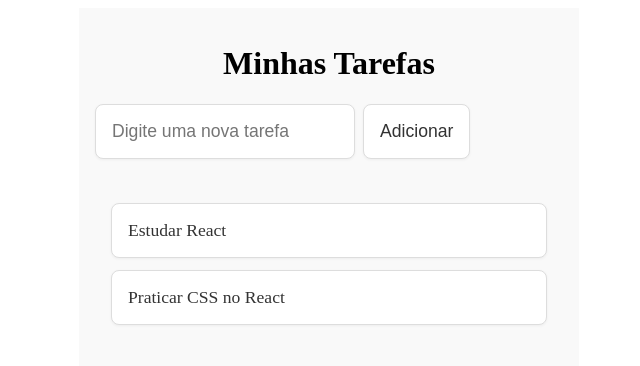
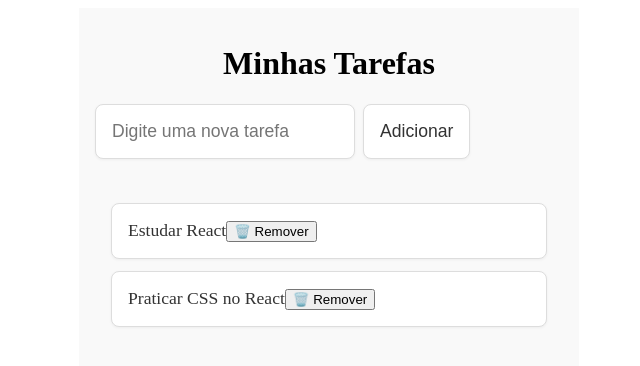
Before and after one commit to Andrelissg/PROJETO_7, a React (Vite) app in the folder proj-7/: page / in a window 1280 px wide. Shown: the top 366 px of the page, without its empty margins (311-951 px from the left). Built offline with nearby package versions, Linux system fonts and the light colour scheme.

Commit message:
feat: adiciona funcionalidade de remoção de tarefas

```diff
--- a/proj-7/src/App.tsx
+++ b/proj-7/src/App.tsx
@@ -1,5 +1,6 @@
 // Importa a função useState do React, que guarda informações que mudam na tela.
 import { useState } from "react";
+
 
 // Importa o componente que mostra a lista de tarefas.
 import ListaDeTarefas from "./componentes/ListaDeTarefas";
@@ -47,6 +48,18 @@ function App() {
     }
   };
 
+
+    // Função que remove uma tarefa pelo ID
+  const removerTarefa = (id: number) => {
+    const confirmar = window.confirm("Tem certeza que deseja remover esta tarefa?");
+    if (confirmar) {
+      // Atualiza o estado filtrando as tarefas que NÃO têm o id informado
+      setTarefas((atual) => atual.filter((tarefa) => tarefa.id !== id));
+    }
+  };
+
+
+
   // Tudo o que é "return" é o que aparece na tela (HTML + componentes).
   return (
     // Caixa principal com espaçamento e largura definidos no CSS.
@@ -74,10 +87,11 @@ function App() {
       </div>
 
       {/* Aqui mostramos a lista de tarefas usando o componente próprio. */}
-      <ListaDeTarefas tarefas={tarefas} />
+        <ListaDeTarefas tarefas={tarefas} onDelete={removerTarefa} />
     </div>
   );
 }
 
+
 // Torna o componente disponível para ser usado em outros arquivos.
 export default App;
--- a/proj-7/src/componentes/ListaDeTarefas.tsx
+++ b/proj-7/src/componentes/ListaDeTarefas.tsx
@@ -1,6 +1,17 @@
 import "../style/ListaDeTarefas.css";
+// Define a estrutura de uma tarefa com os campos esperados.
+interface Tarefa {
+  id: number;
+  titulo: string;
+  concluida: boolean;
+}
+// Define os tipos esperados para as props recebidas pelo componente.
+interface Props {
+  tarefas: Tarefa[];
+  onDelete: (id: number) => void;
+}
 
-function ListaDeTarefas({ tarefas }) {
+function ListaDeTarefas({ tarefas, onDelete }: Props) {
   if (tarefas.length === 0) {
     return <p className="sem-tarefas">Nenhuma tarefa cadastrada.</p>;
   }
@@ -11,6 +22,7 @@ function ListaDeTarefas({ tarefas }) {
         {tarefas.map((tarefa) => (
           <li key={tarefa.id} className="todo-input">
             {tarefa.titulo}
+            <button onClick={() => onDelete(tarefa.id)}>🗑️ Remover</button>
           </li>
         ))}
       </ul>
```
